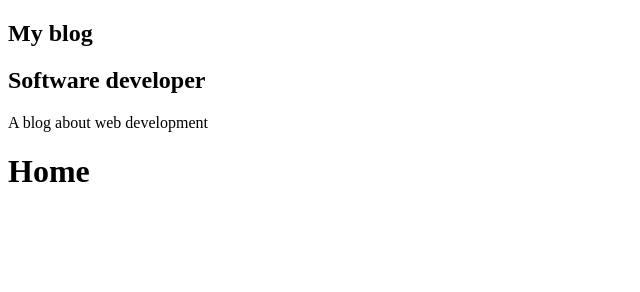
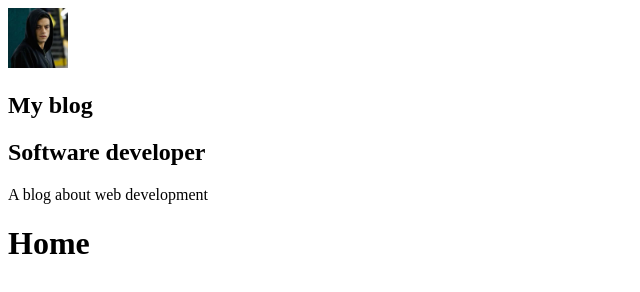
Before and after one commit to renangabriel27/gatsby-starter, a Gatsby site: page / in a window 1280 px wide. Shown: the whole page, without its empty margins (0-640 px from the left). Built offline with nearby package versions, Linux system fonts and the light colour scheme; Gatsby itself is replaced by a stand-in of ours.

```diff
--- a/gatsby-config.js
+++ b/gatsby-config.js
@@ -6,6 +6,7 @@
     author: `@myblog`,
   },
   plugins: [
+    `gatsby-plugin-styled-components`,
     `gatsby-plugin-react-helmet`,
     {
       resolve: `gatsby-source-filesystem`,
--- a/package.json
+++ b/package.json
@@ -11,12 +11,14 @@
     "gatsby-plugin-offline": "^3.2.22",
     "gatsby-plugin-react-helmet": "^3.3.10",
     "gatsby-plugin-sharp": "^2.6.25",
+    "gatsby-plugin-styled-components": "^3.3.10",
     "gatsby-source-filesystem": "^2.3.24",
     "gatsby-transformer-sharp": "^2.5.12",
     "prop-types": "^15.7.2",
     "react": "^16.12.0",
     "react-dom": "^16.12.0",
-    "react-helmet": "^6.1.0"
+    "react-helmet": "^6.1.0",
+    "styled-components": "^5.1.1"
   },
   "devDependencies": {
     "prettier": "2.0.5"
--- /dev/null
+++ b/src/components/Avatar/index.js
@@ -0,0 +1,23 @@
+import React from 'react'
+import { useStaticQuery, graphql } from 'gatsby'
+import Img from 'gatsby-image'
+
+const Avatar = () => {
+  const { avatarImage } = useStaticQuery(
+    graphql`
+      query {
+        avatarImage: file(relativePath: { eq: "profile-photo.jpg" }) {
+          childImageSharp {
+            fixed(width: 60, height: 60) {
+              ...GatsbyImageSharpFixed
+            }
+          }
+        }
+      }
+    `
+  )
+
+  return <Img fixed={avatarImage.childImageSharp.fixed} />
+}
+
+export default Avatar
--- a/src/components/Profile/index.js
+++ b/src/components/Profile/index.js
@@ -1,5 +1,6 @@
 import React from 'react'
 import { useStaticQuery, graphql } from 'gatsby'
+import Avatar from '../Avatar'
 
 const Profile = () => {
   const {
@@ -20,6 +21,7 @@
 
   return (
     <div className="Profile-wrapper">
+      <Avatar />
       <h1>{title}</h1>
       <h2>{position}</h2>
       <p>{description}</p>
```
Also changed, not shown: src/images/profile-photo.jpg (added), 1 other file.
